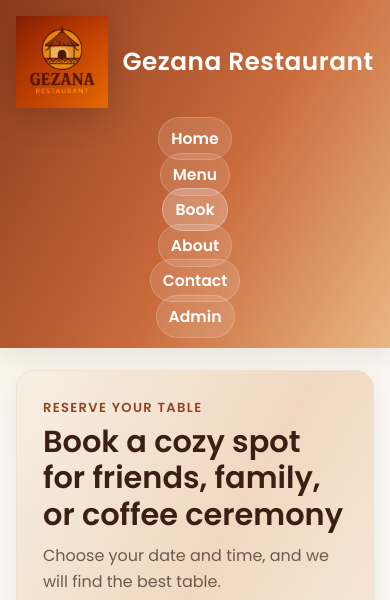
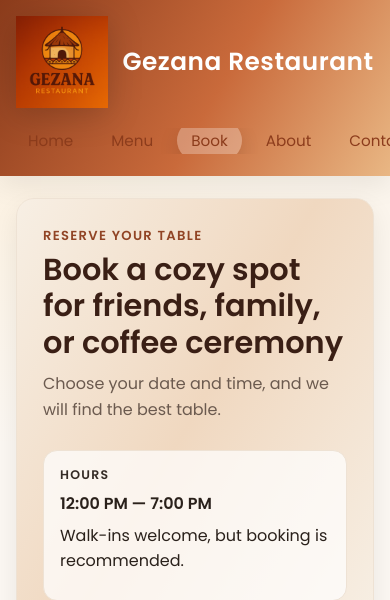
Before and after one commit to fila2021/Gezana, a Django app: page /book/ in a window 390 px wide. Shown: the top 600 px of the page. Run offline with Django 4.2, Linux system fonts and the light colour scheme.

Commit message:
Update nav on mobile view

```diff
--- a/gezana/settings.py
+++ b/gezana/settings.py
@@ -184,3 +184,7 @@ STORAGES = {
 # If Cloudinary is configured, store uploaded media there
 if CLOUDINARY_URL:
     STORAGES["default"] = {"BACKEND": "cloudinary_storage.storage.MediaCloudinaryStorage"}
+
+TEMPLATES[0]["OPTIONS"]["context_processors"] += [
+    "django.template.context_processors.request",
+]
--- a/gezana_app/static/css/style.css
+++ b/gezana_app/static/css/style.css
@@ -120,34 +120,40 @@ header h1{
   flex-wrap: wrap;
 }
 
-.navbar a{
-  color: #fff;
-  font-weight: 800;
-  font-size: 0.98rem;
-  padding: 10px 12px;
-  border-radius: 999px;
-  background: rgba(255,255,255,0.12);
-  border: 1px solid rgba(255,255,255,0.20);
-  backdrop-filter: blur(8px);
-  transition: transform .15s ease, background .15s ease;
+@media (max-width: 768px){
+  .navbar{
+    padding: 10px 0 12px;
+  }
+
+  .navbar ul{
+    flex-direction: row;              /* ✅ stop stacking */
+    justify-content: flex-start;      /* ✅ start aligned */
+    flex-wrap: nowrap;                /* ✅ single row */
+    overflow-x: auto;                 /* ✅ scroll */
+    -webkit-overflow-scrolling: touch;
+    gap: 10px;
+    padding: 0 14px;                  /* breathing room */
+    scrollbar-width: none;            /* Firefox hide scrollbar */
+  }
+
+  .navbar ul::-webkit-scrollbar{
+    display: none;                    /* Chrome/Safari hide scrollbar */
+  }
+
+  .navbar a{
+    flex: 0 0 auto;                   /* ✅ prevent shrink */
+    white-space: nowrap;
+    font-size: 0.95rem;
+    padding: 10px 14px;
+    border-radius: 999px;
+  }
 }
 
-.navbar a:hover{
-  transform: translateY(-1px);
-  background: rgba(255,255,255,0.18);
-}
-
+/* ✅ Active page highlight (works when template adds .active) */
 .navbar a.active{
-  background: rgba(255,255,255,0.25);
-  border-color: rgba(255,255,255,0.30);
-}
-
-@media (max-width: 768px){
-  .navbar ul{
-    flex-direction: column;
-    align-items: center;
-    gap: 10px;
-  }
+  background: rgba(255,255,255,0.28);
+  border-color: rgba(255,255,255,0.34);
+  box-shadow: 0 8px 20px rgba(0,0,0,0.12);
 }
 
 /* ---------- Common UI ---------- */
--- a/gezana_app/templates/gezana_app/base.html
+++ b/gezana_app/templates/gezana_app/base.html
@@ -20,17 +20,16 @@
     </div>
 
     <nav class="navbar">
-    {% with current=request.resolver_match.url_name %}
-    <ul>
-        <li><a href="{% url 'gezana_app:home' %}" class="{% if current == 'home' %}active{% endif %}">Home</a></li>
-        <li><a href="{% url 'gezana_app:menu_list' %}" class="{% if current in 'menu_list menu_detail' %}active{% endif %}">Menu</a></li>
-        <li><a href="{% url 'gezana_app:make_booking' %}" class="{% if current in 'make_booking booking_success' %}active{% endif %}">Book</a></li>
-        <li><a href="{% url 'gezana_app:about' %}" class="{% if current == 'about' %}active{% endif %}">About</a></li>
-        <li><a href="{% url 'gezana_app:contact' %}" class="{% if current == 'contact' %}active{% endif %}">Contact</a></li>
-        <li><a href="{% url 'admin:index' %}" target="_blank" rel="noopener noreferrer">Admin</a></li>
-    </ul>
-    {% endwith %}
+  <ul>
+    <li><a href="{% url 'gezana_app:home' %}" class="{% if request.resolver_match.url_name == 'home' %}active{% endif %}">Home</a></li>
+    <li><a href="{% url 'gezana_app:menu_list' %}" class="{% if request.resolver_match.url_name == 'menu_list' or request.resolver_match.url_name == 'menu_detail' %}active{% endif %}">Menu</a></li>
+    <li><a href="{% url 'gezana_app:make_booking' %}" class="{% if request.resolver_match.url_name == 'make_booking' or request.resolver_match.url_name == 'booking_success' %}active{% endif %}">Book</a></li>
+    <li><a href="{% url 'gezana_app:about' %}" class="{% if request.resolver_match.url_name == 'about' %}active{% endif %}">About</a></li>
+    <li><a href="{% url 'gezana_app:contact' %}" class="{% if request.resolver_match.url_name == 'contact' %}active{% endif %}">Contact</a></li>
+    <li><a href="/admin/" class="{% if 'admin' in request.path %}active{% endif %}">Admin</a></li>
+  </ul>
 </nav>
+
 
 </header>
 
```
